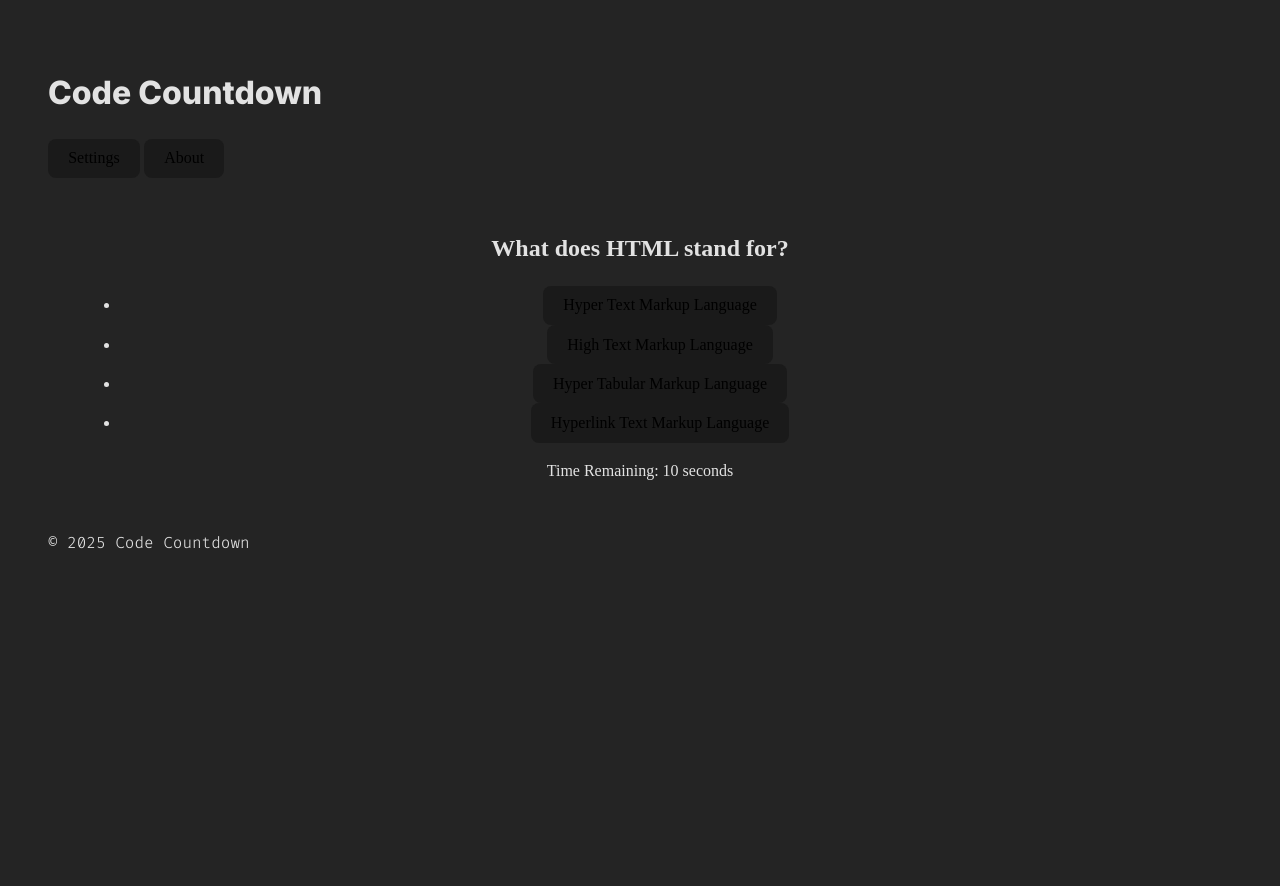
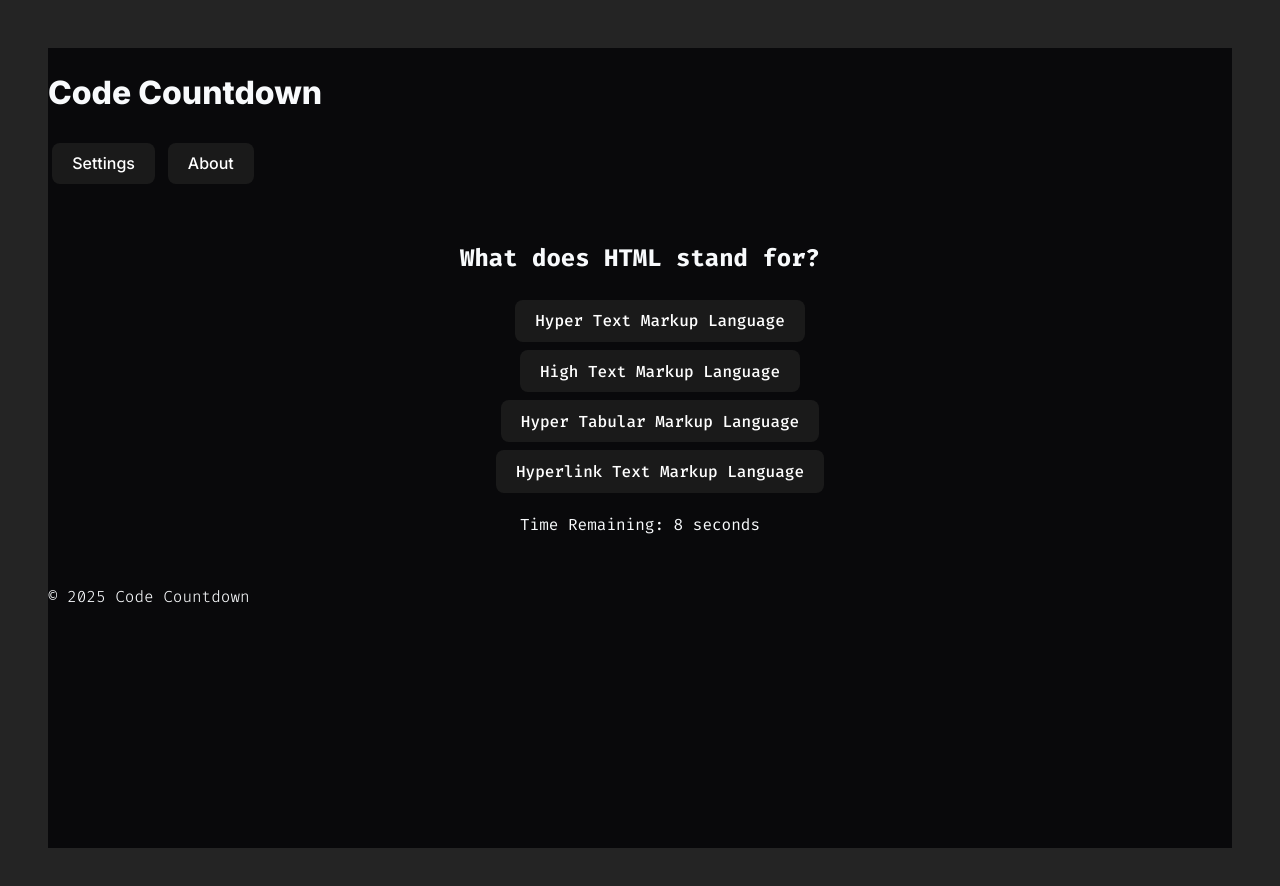
Before and after one commit to sidendev/code-countdown, a website built with Vite: page index.html in a window 1280 px wide. Both pictures are taken after a click on the button "Start Game". Built offline with nearby package versions, Linux system fonts and the light colour scheme.

Commit message:
Add timer countdown and handle timeout for auto play of next question screen

```diff
--- a/src/main.ts
+++ b/src/main.ts
@@ -43,16 +43,18 @@ const escapeHTML = (str: string): string =>
 
 const loadQuestions = async () => {
     try {
-        const response = await fetch('../public/html.json');
+        const response = await fetch('../html.json');
         const data = await response.json();
         // have to run as data.html to get the questions
         questions = data.html;
         // console.log('data.html: ', data.html);
+        // console.log('questions:', questions[0].question);
     } catch (error) {
         console.error('Error: Failed to load questions:', error);
     }
 };
 
+// sort class start-screen styling
 const renderStartScreen = () => {
     app.innerHTML = `
         <div class="start-screen">
@@ -70,9 +72,11 @@ const renderStartScreen = () => {
 };
 
 // register the index on click for options
-// timer function
+// question-screen and option-btn styling to be sorted
 const renderQuestion = (index: number) => {
     const questionData = questions[index];
+    let timeRemaining = 10; // Can change time per round here - also need to change the innerHTML below if you do
+    let timerId: number;
     app.innerHTML = `
       <div class="question-screen">
           <h2>${escapeHTML(questionData.question)}</h2>
@@ -92,6 +96,29 @@ const renderQuestion = (index: number) => {
       </div>
   `;
 
+    const startTimer = () => {
+        timerId = setInterval(() => {
+            timeRemaining -= 1;
+            const timerDisplay = document.querySelector('#timer span');
+            if (timerDisplay) {
+                timerDisplay.textContent = String(timeRemaining);
+            }
+
+            if (timeRemaining <= 0) {
+                clearInterval(timerId);
+                handleTimeout(index);
+            }
+        }, 1000);
+    };
+
+    const handleTimeout = (currentIndex: number) => {
+        if (currentIndex + 1 < questions.length) {
+            renderQuestion(currentIndex + 1);
+        } else {
+            renderEndScreen();
+        }
+    };
+
     document
         .querySelectorAll<HTMLButtonElement>('.option-btn')
         .forEach((btn) => {
@@ -99,9 +126,12 @@ const renderQuestion = (index: number) => {
                 const selectedIndex = parseInt(
                     (e.target as HTMLButtonElement).dataset.index! // need to fix this, using ! for now
                 );
+                clearInterval(timerId);
                 checkAnswer(selectedIndex, questionData.correctAnswer, index);
             });
         });
+
+    startTimer();
 };
 
 const checkAnswer = (
@@ -110,15 +140,15 @@ const checkAnswer = (
     questionIndex: number
 ) => {
     const buttons = document.querySelectorAll<HTMLButtonElement>('.option-btn');
-    buttons.forEach((button, idx) => {
-        if (idx === correctIndex) {
+    buttons.forEach((button, index) => {
+        if (index === correctIndex) {
             button.classList.add('correct');
-        } else if (idx === selectedIndex) {
+        } else if (index === selectedIndex) {
             button.classList.add('incorrect');
         }
     });
 
-    // Wait before loading the next question
+    // Wait before loading the next question to see correct or not
     setTimeout(() => {
         if (questionIndex + 1 < questions.length) {
             renderQuestion(questionIndex + 1);
@@ -128,6 +158,7 @@ const checkAnswer = (
     }, 1000);
 };
 
+// sort class end-screen styling
 const renderEndScreen = () => {
     app.innerHTML = `
       <div class="end-screen">
--- a/src/styles/styles.scss
+++ b/src/styles/styles.scss
@@ -16,12 +16,19 @@
     -moz-osx-font-smoothing: grayscale;
 }
 
+li {
+    list-style: none;
+}
+
 body {
     margin: 3rem;
     display: flex;
     flex-direction: column;
     min-width: 320px;
     min-height: 100vh;
+    @include palette.main-background;
+    @include palette.foreground;
+    @include typography.inter-regular;
 }
 
 .correct {
@@ -47,6 +54,9 @@ p {
     margin: 0 auto;
     padding: 2rem;
     text-align: center;
+    @include palette.main-background;
+    @include palette.foreground;
+    @include typography.fira-code-regular;
 }
 
 .logo {
@@ -68,6 +78,8 @@ button {
     font-weight: 500;
     font-family: inherit;
     background-color: #1a1a1a;
+    color: #fff;
     cursor: pointer;
     transition: border-color 0.25s;
+    margin: 0.25rem;
 }
```
